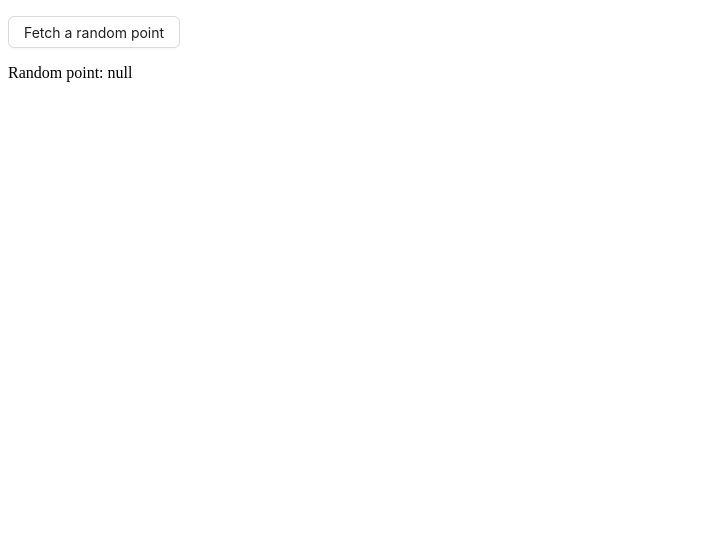
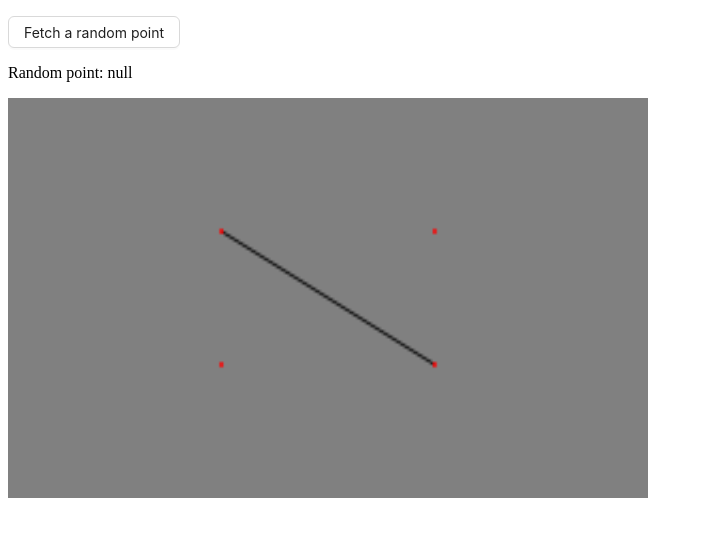
Before and after one commit to tlevrard7/PLD-Agile, a Next.js app in the folder pickup-and-delivery-front/: page /test in a window 1280 px wide. Shown: the top 536 px of the page, without its empty margins (0-703 px from the left). Built offline with nearby package versions, Linux system fonts and the light colour scheme.

Commit message:
map display

```diff
--- /dev/null
+++ b/pickup-and-delivery-front/src/components/Canvas.tsx
@@ -0,0 +1,30 @@
+import React, { ComponentProps, useEffect, useRef } from 'react'
+
+export interface CanvasProps extends ComponentProps<'canvas'> {
+    draw: (ctx: CanvasRenderingContext2D, frameCount: number) => void
+}
+
+export default function Canvas({ draw, width, height, ...props }: CanvasProps) {
+
+    const canvasRef = useRef<HTMLCanvasElement>(null)
+
+    useEffect(() => {
+        const canvas = canvasRef.current
+        const context = canvas?.getContext('2d')
+        let animationFrameId = 0;
+
+        if (canvas != null && context != null) {
+            let frameCount = 0
+            const render = () => {
+                draw(context, frameCount)
+                animationFrameId = window.requestAnimationFrame(render)
+                frameCount++
+            }
+            render()
+        }
+
+        return () => window.cancelAnimationFrame(animationFrameId)
+    }, [draw])
+
+    return <canvas ref={canvasRef} {...props} />
+}
--- /dev/null
+++ b/pickup-and-delivery-front/src/components/DeliveryMap.tsx
@@ -0,0 +1,48 @@
+import { Plan } from "@/types/Plan";
+import Canvas, { CanvasProps } from "./Canvas";
+import { useMemo } from "react";
+
+export interface MapsProps extends Omit<CanvasProps, 'draw'> {
+    plan: Plan
+}
+
+export default function DeliveryMap({ plan, ...canvasProps }: MapsProps) {
+    const pointsCoords: {[id: number]: { x: number, y: number }} = useMemo(() => {
+        const margin = 1
+        const allLats = plan.points.map(p => p.latitude).sort();
+        const allLongs = plan.points.map(p => p.longitude).sort();
+        const normalize = (value: number, min: number, max: number) => (value - (min - margin)) / (max - min + 2 * margin)
+
+        console.log(plan.points.map(p => ({
+            x: normalize(p.latitude, allLats[0], allLats[allLats.length - 1]),
+            y: normalize(p.longitude, allLongs[0], allLongs[allLongs.length - 1]),
+        })))
+        const coords: { [id: number]: { x: number, y: number } } = {}
+        for (const p of plan.points) {
+            coords[p.id] = {
+                x: normalize(p.latitude, allLats[0], allLats[allLats.length - 1]),
+                y: normalize(p.longitude, allLongs[0], allLongs[allLongs.length - 1]),
+            }
+        }
+        return coords
+    }, [plan])
+
+    function drawMap(ctx: CanvasRenderingContext2D, frameCount: number) {
+        if (frameCount != 0) return
+        ctx.clearRect(0, 0, ctx.canvas.width, ctx.canvas.height)
+        ctx.fillStyle = '#ff0000'
+
+        for (const s of plan.segments) {
+            ctx.beginPath()
+            ctx.moveTo(pointsCoords[s.pointA].x * ctx.canvas.width, pointsCoords[s.pointA].y * ctx.canvas.height)
+            ctx.lineTo(pointsCoords[s.pointB].x * ctx.canvas.width, pointsCoords[s.pointB].y * ctx.canvas.height)
+            ctx.stroke()
+        }
+        for (const i in plan.points) {
+            ctx.beginPath()
+            ctx.arc(pointsCoords[i].x * ctx.canvas.width, pointsCoords[i].y * ctx.canvas.height, 1, 0, 2 * Math.PI)
+            ctx.fill()
+        }
+    }
+    return <Canvas draw={drawMap} {...canvasProps} />
+}
--- a/pickup-and-delivery-front/src/pages/test.tsx
+++ b/pickup-and-delivery-front/src/pages/test.tsx
@@ -1,17 +1,30 @@
 import { Button } from "antd";
 import { LoadingOutlined } from '@ant-design/icons';
 import { useState } from "react";
-import MapServices from "@/services/map-services";
-import { Point } from "@/types/Plan";
+import MapService from "@/services/map-service";
+import { Plan, Point, TypePoint } from "@/types/Plan";
+import DeliveryMap from "@/components/DeliveryMap";
 
 export default function Test() {
 
     const [point, setPoint] = useState<Point|null>(null);
     const [loading, setLoading] = useState(false);
 
+    const plan: Plan = {
+        points: [
+            { id: 0, latitude: 46.0, longitude: 46.0, type: TypePoint.ENTREPOT },
+            { id: 3, latitude: 47.0, longitude: 46.0, type: TypePoint.ENTREPOT },
+            { id: 2, latitude: 47.0, longitude: 47.0, type: TypePoint.ENTREPOT },
+            { id: 1, latitude: 46.0, longitude: 47.0, type: TypePoint.ENTREPOT },
+        ],
+        segments: [
+            {id: 0, pointA: 0, pointB: 2},
+        ]
+    }
+
     async function onClickGet() {
         setLoading(true);
-        await MapServices.getRandomPoint()
+        await MapService.getRandomPoint()
             .then(p => setPoint(p))
             .finally(() => setLoading(false));
     }
@@ -23,5 +36,6 @@ export default function Test() {
         <p>
             Random point: {loading ? <><LoadingOutlined/> Fetching point...</> : JSON.stringify(point)}
         </p>
+        <DeliveryMap style={{ backgroundColor: 'gray', width: '50vw', height: '50vh'}} plan={plan}/>
     </>
 }
--- a/pickup-and-delivery-front/src/services/map-services.ts
+++ b/pickup-and-delivery-front/src/services/map-service.ts
@@ -1,7 +1,7 @@
 import { Point } from "@/types/Plan";
 const root = process.env.NEXT_PUBLIC_API_URL + '/map';
 
-export default class MapServices {
+export default class MapService {
     public static getRandomPoint(): Promise<Point> {
         return fetch(root+'/random-point').then(data => data.json());
     }
```
Also changed, not shown: pickup-and-delivery-front/src/types/Plan.ts (+11 -0 lines).
